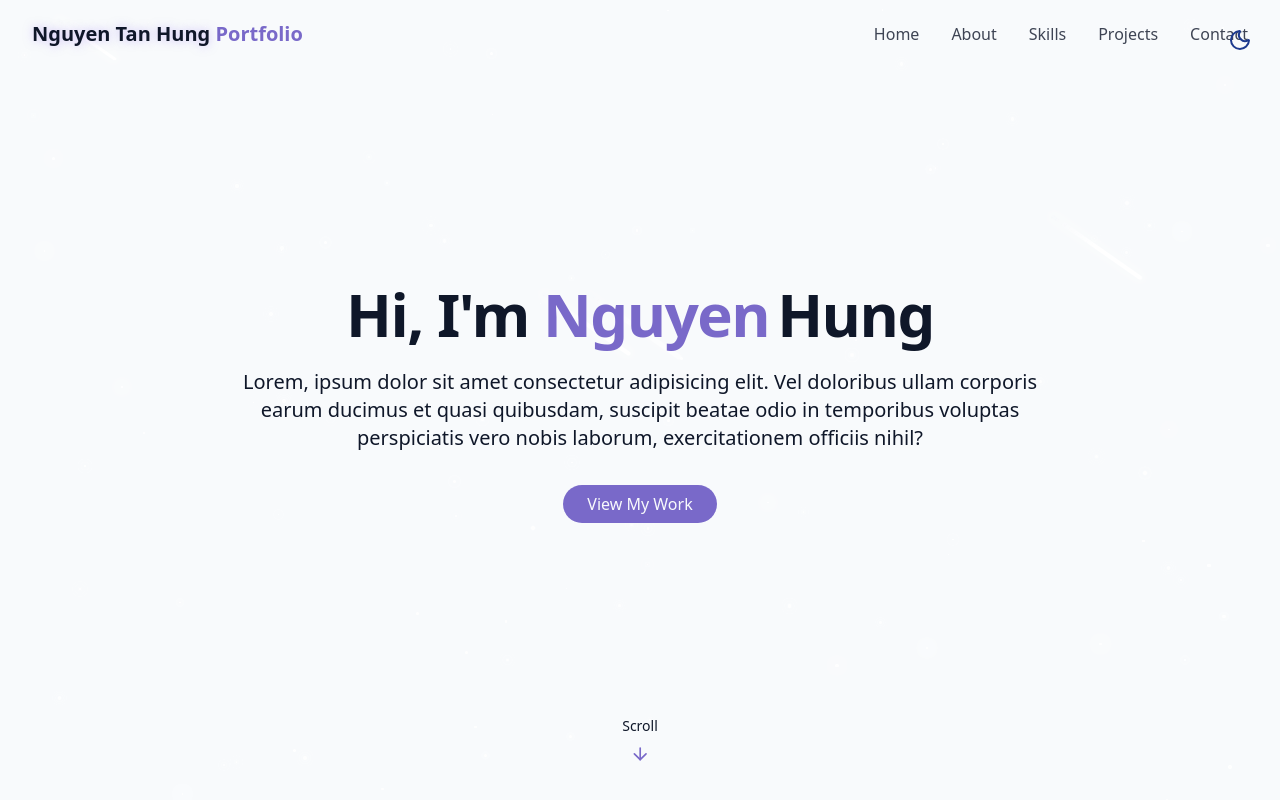
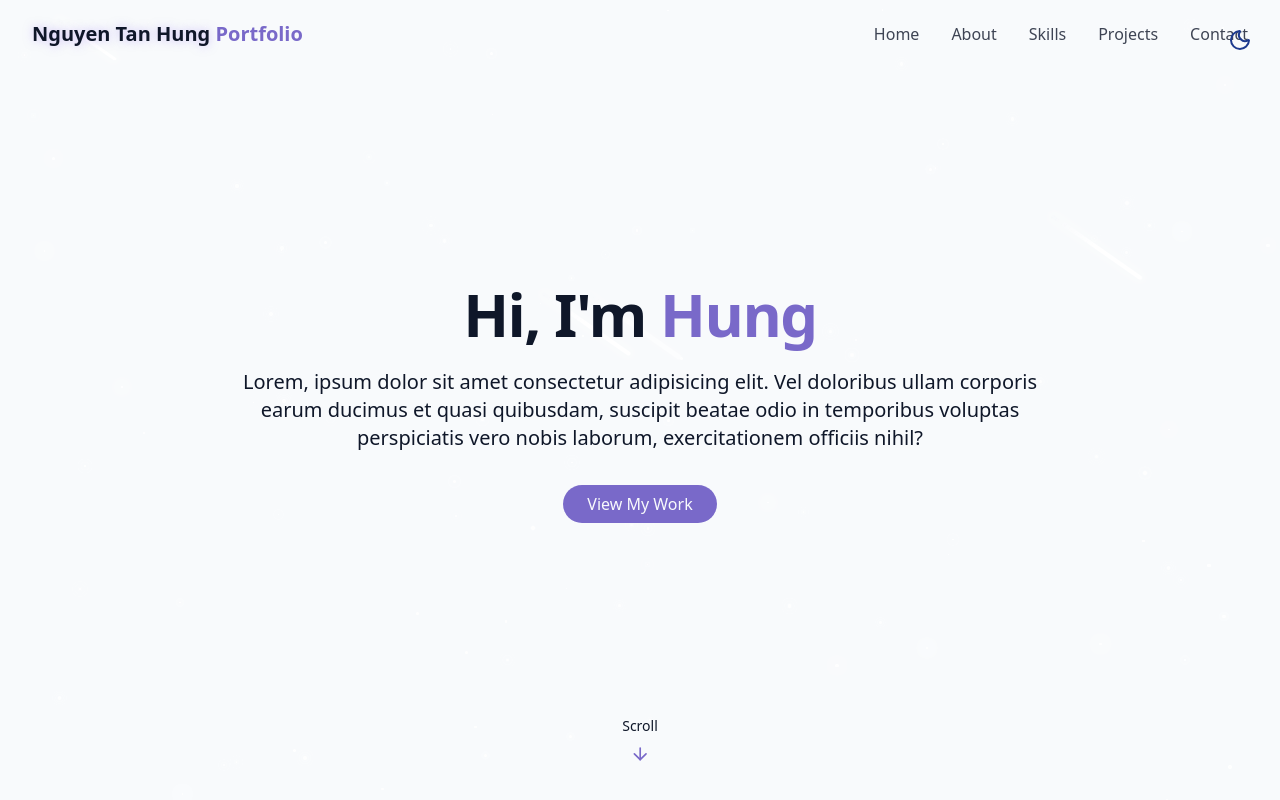
Before and after one commit to khunglongcon2k5/personal-portfolio, a React (Vite) app: page / in a window 1280 px wide. Shown: the top 800 px of the page. Built offline with nearby package versions, Linux system fonts and the light colour scheme; some icons are missing.

Commit message:
chore: update hero title

```diff
--- a/src/components/HeroSection.jsx
+++ b/src/components/HeroSection.jsx
@@ -11,9 +11,6 @@ export const HeroSection = () => {
           <h1 className="text-4xl md:text-6xl font-bold tracking-tight">
             <span className="opacity-0 animate-fade-in">Hi, I'm </span>
             <span className="text-primary opacity-0 animate-fade-in-delay-1">
-              Nguyen
-            </span>
-            <span className="text-gradient ml-2 opacity-0 animate-fade-in-delay-2">
               Hung
             </span>
           </h1>
```
